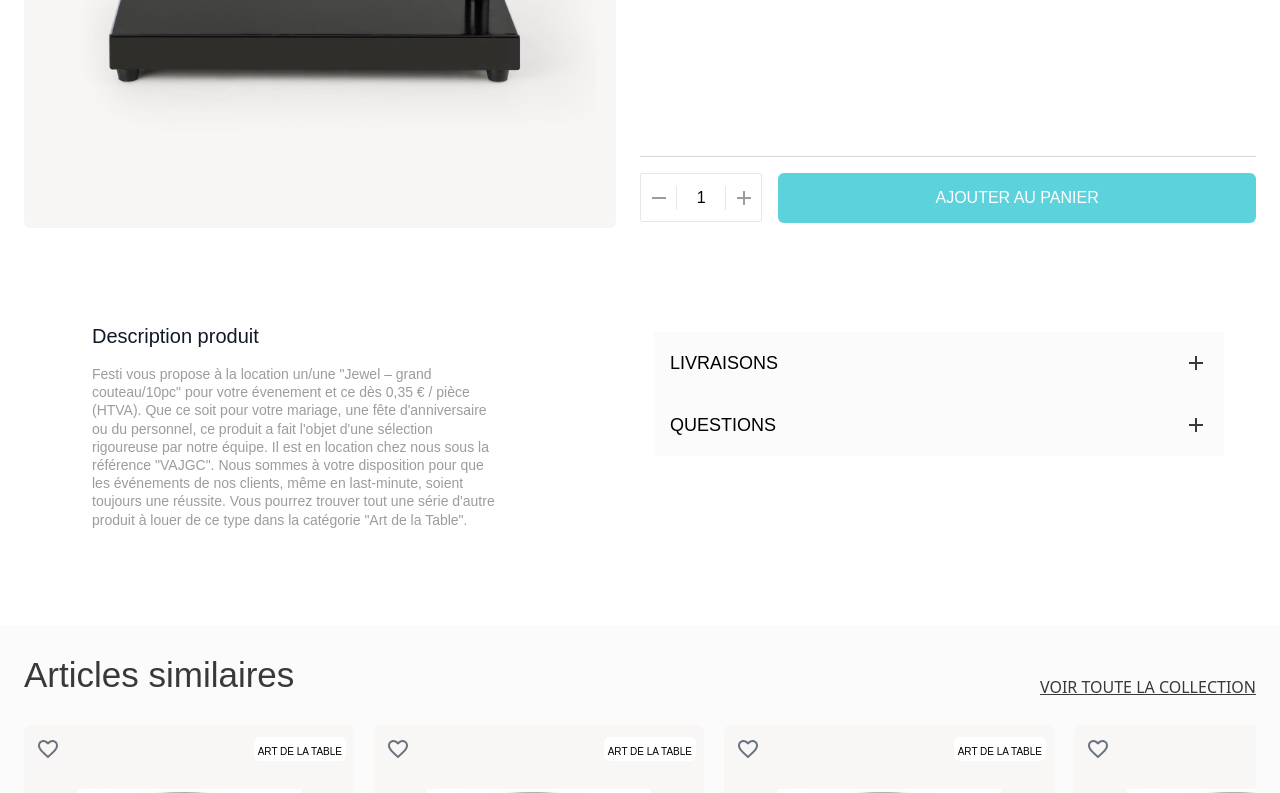
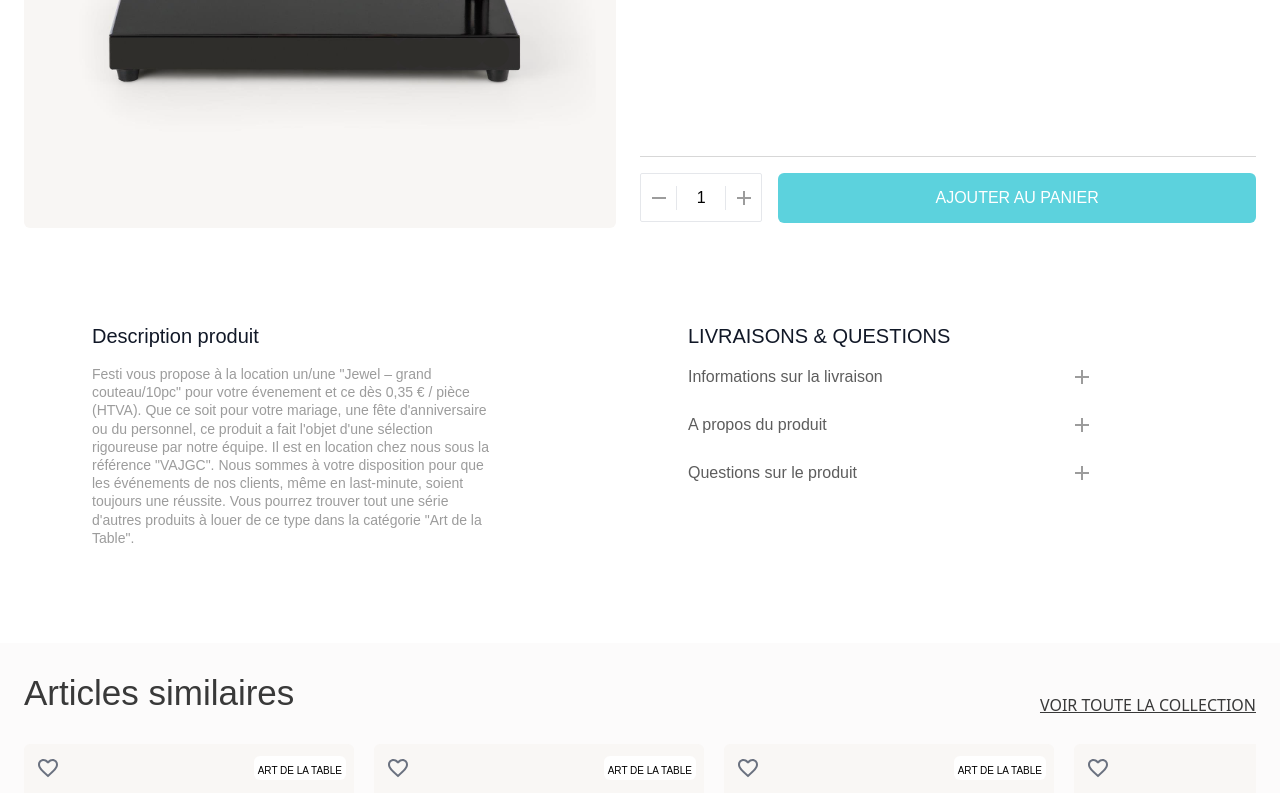
Before and after one commit to tusharganvir21/wetechframeproject, a Next.js app: page /artdelatable in a window 1280 px wide. Shown: the part 663-1456 px from the top of the page. Built offline with nearby package versions, Linux system fonts and the light colour scheme.

Commit message:
fixed issue

```diff
--- a/src/app/artdelatable/components/Main.tsx
+++ b/src/app/artdelatable/components/Main.tsx
@@ -49,7 +49,7 @@ const Main: React.FC = () => {
               <div
                 key={index}
                 className="w-[55px] h-[55px] bg-white rounded-sm p-1 flex justify-center items-center"
-                style={{ opacity: index === 0 ? 0.8 : 0.5 }} > // Apply opacity conditionally
+                style={{ opacity: index === 0 ? 0.8 : 0.5 }} > {/* Apply opacity conditionally */}
                 <Image src={SideTable} alt="Side Table" className="w-[40px] h-[40px] object-contain" />
               </div>
             ))}
@@ -182,26 +182,47 @@ const Main: React.FC = () => {
               color: "#9C9C9C",
             }}
           >
-            Festi vous propose à la location un/une "Jewel – grand couteau/10pc" pour
+            Festi vous propose à la location un/une &quot;Jewel – grand couteau/10pc&quot; pour
             votre évenement et ce dès 0,35 € / pièce (HTVA). Que ce soit pour votre mariage,
-            une fête d'anniversaire ou du personnel, ce produit a fait l'objet d'une sélection
-            rigoureuse par notre équipe. Il est en location chez nous sous la référence "VAJGC".
+            une fête d&apos;anniversaire ou du personnel, ce produit a fait l&apos;objet d&apos;une sélection
+            rigoureuse par notre équipe. Il est en location chez nous sous la référence &quot;VAJGC&quot;.
             Nous sommes à votre disposition pour que les événements de nos clients, même en
-            last-minute, soient toujours une réussite. Vous pourrez trouver tout une série d'autre
-            produit à louer de ce type dans la catégorie "Art de la Table".
+            last-minute, soient toujours une réussite. Vous pourrez trouver tout une série d&apos;autres
+            produits à louer de ce type dans la catégorie &quot;Art de la Table&quot;.
           </p>
         </div>
 
-        {/* Right side: LIVRAISONS and QUESTIONS Sections */}
-        <div className="w-full lg:w-1/2 pt-2">
-          <div className="w-full h-[62px] flex justify-between items-center p-4 bg-[#FBF9F899]">
-            <span className="text-lg font-medium font-cabinet-grotesk">LIVRAISONS</span>
-            <Add className="text-[#393939] cursor-pointer" />
+        {/* Right side: LIVRAISONS and QUESTIONS */}
+        <div className="w-full lg:w-1/2 space-y-4 pl-9 pr-[130px]">
+          <h2
+            className="font-cabinet-grotesk text-gray-900 leading-7"
+            style={{
+              fontWeight: 400,
+              fontSize: "20px",
+              lineHeight: "25px",
+            }}
+          >
+            LIVRAISONS &amp; QUESTIONS
+          </h2>
+          <div className="space-y-6">
+            <div className="flex items-center justify-between">
+              <div className="text-[16px] text-[#5D5D5D] font-geist font-medium">
+                Informations sur la livraison
               </div>
-
-          <div className="w-full h-[62px] flex justify-between items-center p-4 bg-[#FBF9F899]">
-            <span className="text-lg font-medium font-cabinet-grotesk">QUESTIONS</span>
-            <Add className="text-[#393939] cursor-pointer" />
+              <Add className="text-[#9C9C9C]" />
+            </div>
+            <div className="flex items-center justify-between">
+              <div className="text-[16px] text-[#5D5D5D] font-geist font-medium">
+                A propos du produit
+              </div>
+              <Add className="text-[#9C9C9C]" />
+            </div>
+            <div className="flex items-center justify-between">
+              <div className="text-[16px] text-[#5D5D5D] font-geist font-medium">
+                Questions sur le produit
+              </div>
+              <Add className="text-[#9C9C9C]" />
+            </div>
           </div>
         </div>
       </div>
```
Lines whose indentation alone changed are shown as unchanged.
